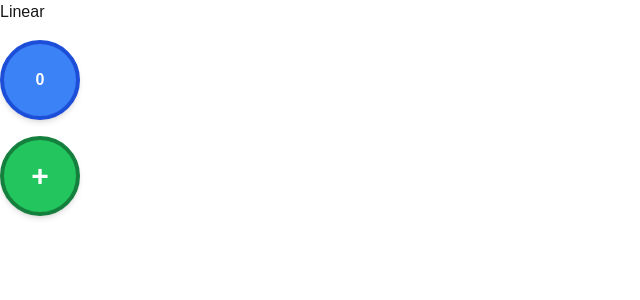
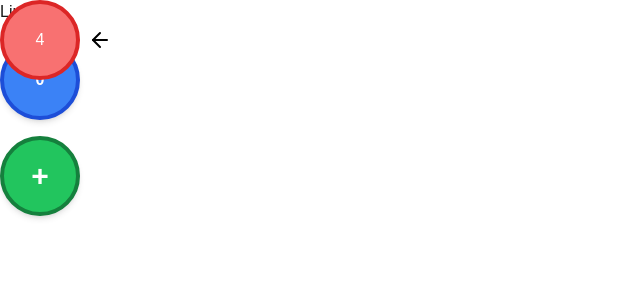
Before and after one commit to jwaldor/algorithm-visualization, a Next.js app in the folder visualization/algovis/: page /linear in a window 1280 px wide. Shown: the top 300 px of the page, without its empty margins (0-640 px from the left). Built offline with nearby package versions, Linux system fonts and the light colour scheme.

Commit message:
add refs to circles and position search term in circle to the right of circles

```diff
--- a/visualization/algovis/src/app/linear/page.tsx
+++ b/visualization/algovis/src/app/linear/page.tsx
@@ -1,6 +1,6 @@
 "use client";
 
-import { useState } from "react";
+import { createRef, useMemo, useState, forwardRef } from "react";
 
 interface CircleProps {
     entry: number;
@@ -9,8 +9,8 @@ interface CircleProps {
     setNumbers: React.Dispatch<React.SetStateAction<number[]>>;
 }
 
-const Circle: React.FC<CircleProps> = ({ entry , executing, array, setNumbers }) => (
-    <div className="w-20 h-20 rounded-full bg-blue-500 border-4 border-blue-700 flex items-center justify-center text-white font-bold shadow-md hover:bg-blue-400 transition-colors duration-300">
+const Circle = forwardRef<HTMLDivElement, CircleProps>(({ entry, executing, array, setNumbers }, ref) => (
+    <div ref={ref} className="w-20 h-20 rounded-full bg-blue-500 border-4 border-blue-700 flex items-center justify-center text-white font-bold shadow-md hover:bg-blue-400 transition-colors duration-300">
         {executing ? (
             array[entry]
         ) : (
@@ -30,7 +30,7 @@ const Circle: React.FC<CircleProps> = ({ entry , executing, array, setNumbers })
             />
         )}
     </div>
-);
+));
 
 const PlusButton: React.FC<{ onClick: () => void }> = ({ onClick }) => (
     <button
@@ -53,8 +53,10 @@ function linearSearch(array:Array<number>, term: number) {
 export default function Page() {
     const [i, setI] = useState(0);
     const [numbers, setNumbers] = useState<number[]>([0]);
-    const [searchTerm, setSearchTerm] = useState<number | null>(null);
-    const [executing, setExecuting] = useState<boolean>(false);
+    const [searchTerm, setSearchTerm] = useState<number | null>(4);
+    const [executing, setExecuting] = useState<boolean>(true);
+
+    const circleRefs = useMemo(() => numbers.map(() => createRef<HTMLDivElement>()), [numbers]);
 
     const handleAddNumber = () => {
         setNumbers([...numbers, 0]);
@@ -63,13 +65,38 @@ export default function Page() {
     return (
         <div>
             <h1>Linear</h1>
-            {/* <Circle number={1} executing={executing} /> */}
             <div className="flex flex-col justify-center gap-4 my-4">
                 {numbers.map((number, index) => (
-                    <Circle key={index} entry={index} array={numbers} executing={executing} setNumbers={setNumbers}/>
+                    <div key={index} className="relative">
+                        <Circle
+                            ref={circleRefs[index]}
+                            entry={index}
+                            array={numbers}
+                            executing={executing}
+                            setNumbers={setNumbers}
+                        />
+                    </div>
                 ))}
                 <PlusButton onClick={handleAddNumber} />
             </div>
+            {searchTerm !== null && executing && (
+                <div className="absolute" style={{
+                    left: circleRefs[i].current ? `calc(${circleRefs[i].current.getBoundingClientRect().right}px + 2rem)` : '0',
+                    top: circleRefs[i].current ? `${circleRefs[i].current.getBoundingClientRect().top}px` : '0',
+                }}>
+                    <div className="relative">
+                        <div className="absolute left-full top-1/2 transform -translate-y-1/2 ml-2">
+                            <svg width="24" height="24" viewBox="0 0 24 24" fill="none" xmlns="http://www.w3.org/2000/svg">
+                                <path d="M19 12H5" stroke="black" strokeWidth="2" strokeLinecap="round" strokeLinejoin="round"/>
+                                <path d="M12 19L5 12L12 5" stroke="black" strokeWidth="2" strokeLinecap="round" strokeLinejoin="round"/>
+                            </svg>
+                        </div>
+                        <div className="w-20 h-20 rounded-full bg-red-400 border-4 border-red-600 flex items-center justify-center text-white">
+                            {searchTerm}
+                        </div>
+                    </div>
+                </div>
+            )}
         </div>
     )
 
```
